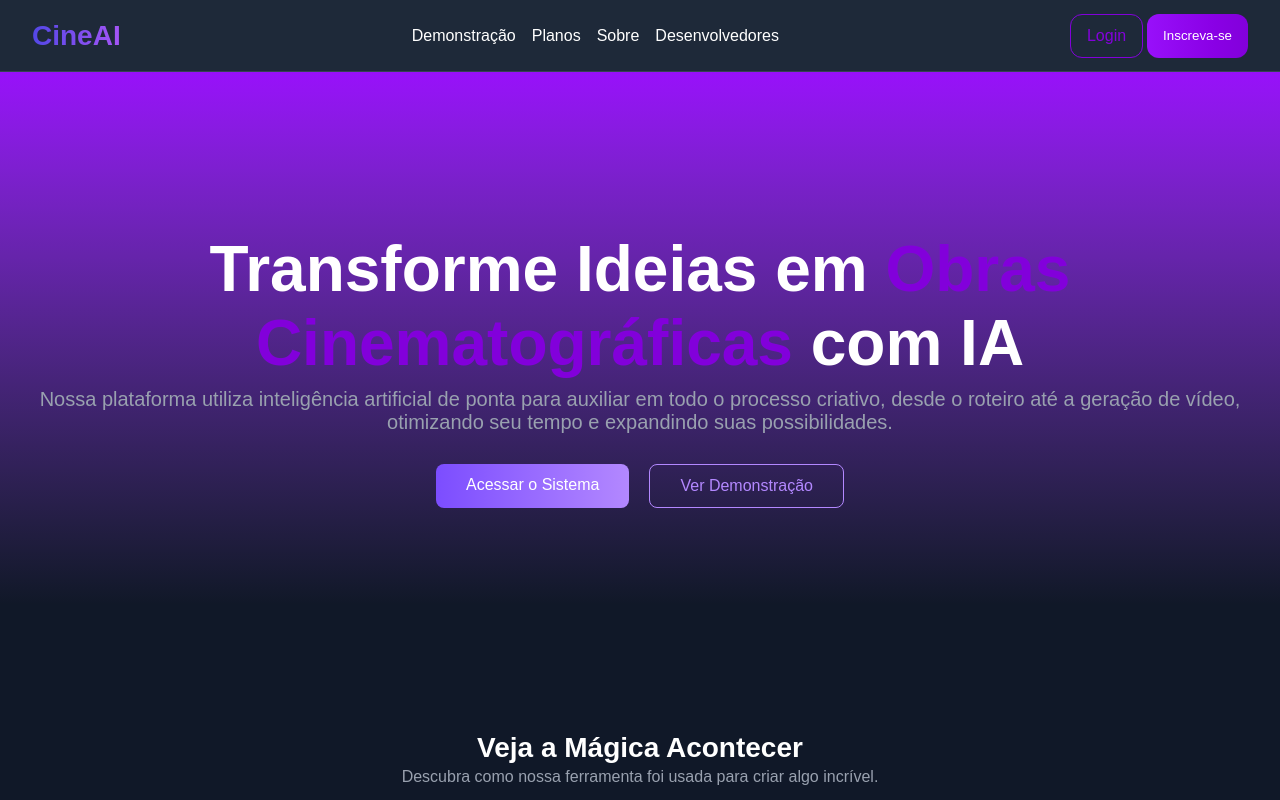
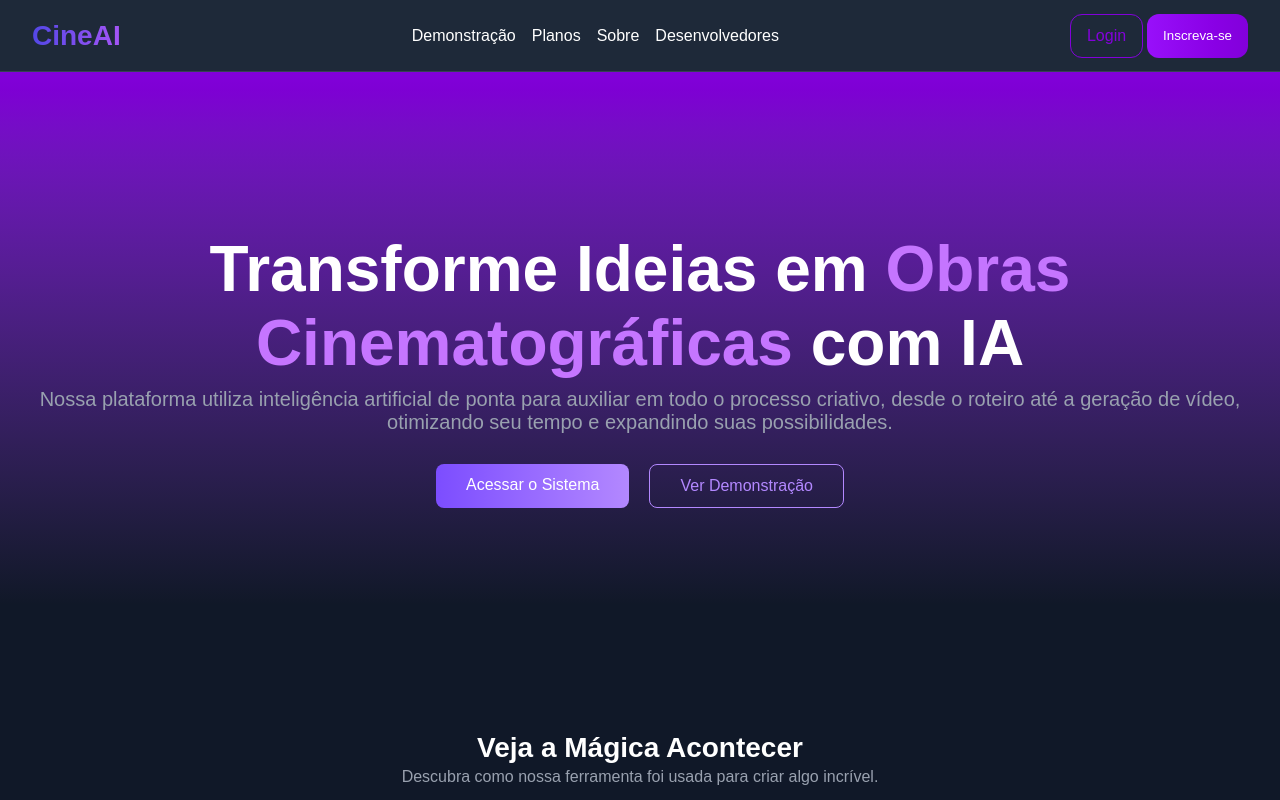
Before and after one commit to Ricciow/CineAi, a React (Vite) app: page / in a window 1280 px wide. Shown: the top 800 px of the page. Built offline with nearby package versions, Linux system fonts and the light colour scheme; no server answers; some icons are missing.

Commit message:
ajustar css

```diff
--- a/src/styles/pages/CineAI.css
+++ b/src/styles/pages/CineAI.css
@@ -3,7 +3,7 @@
   padding: calc(var(--xl) * 5) var(--md) calc(var(--xl) * 3);
   background: linear-gradient(
     180deg,
-    var(--purple-button-color),
+    var(--purple-button-hover),
     var(--primary-color)
   );
 }
@@ -15,7 +15,7 @@
 }
 
 .cineai-hero h2 span {
-  color: var(--purple-button-hover);
+  color: var(--bright-purple-button-color);
 }
 
 .cineai-hero p {
```
